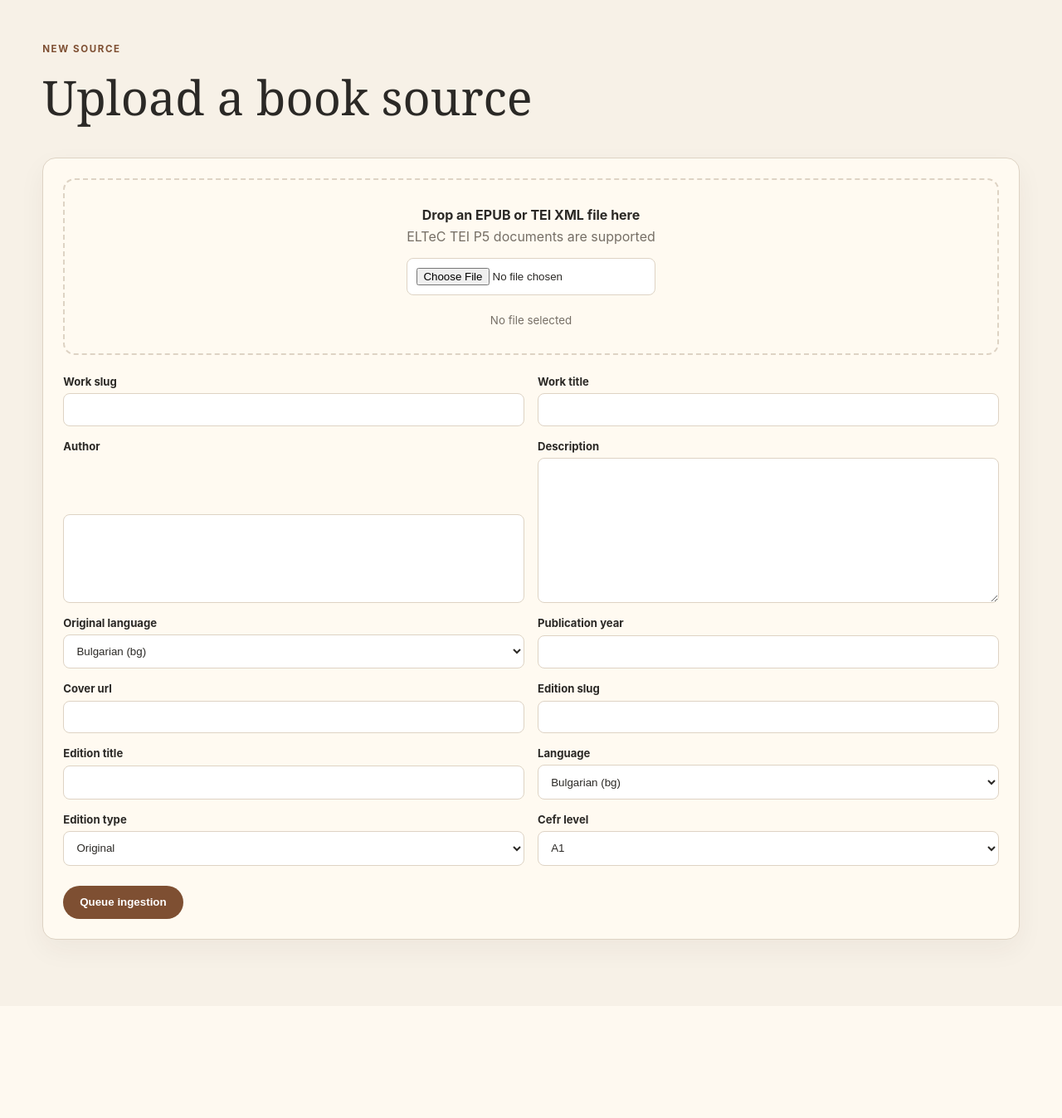
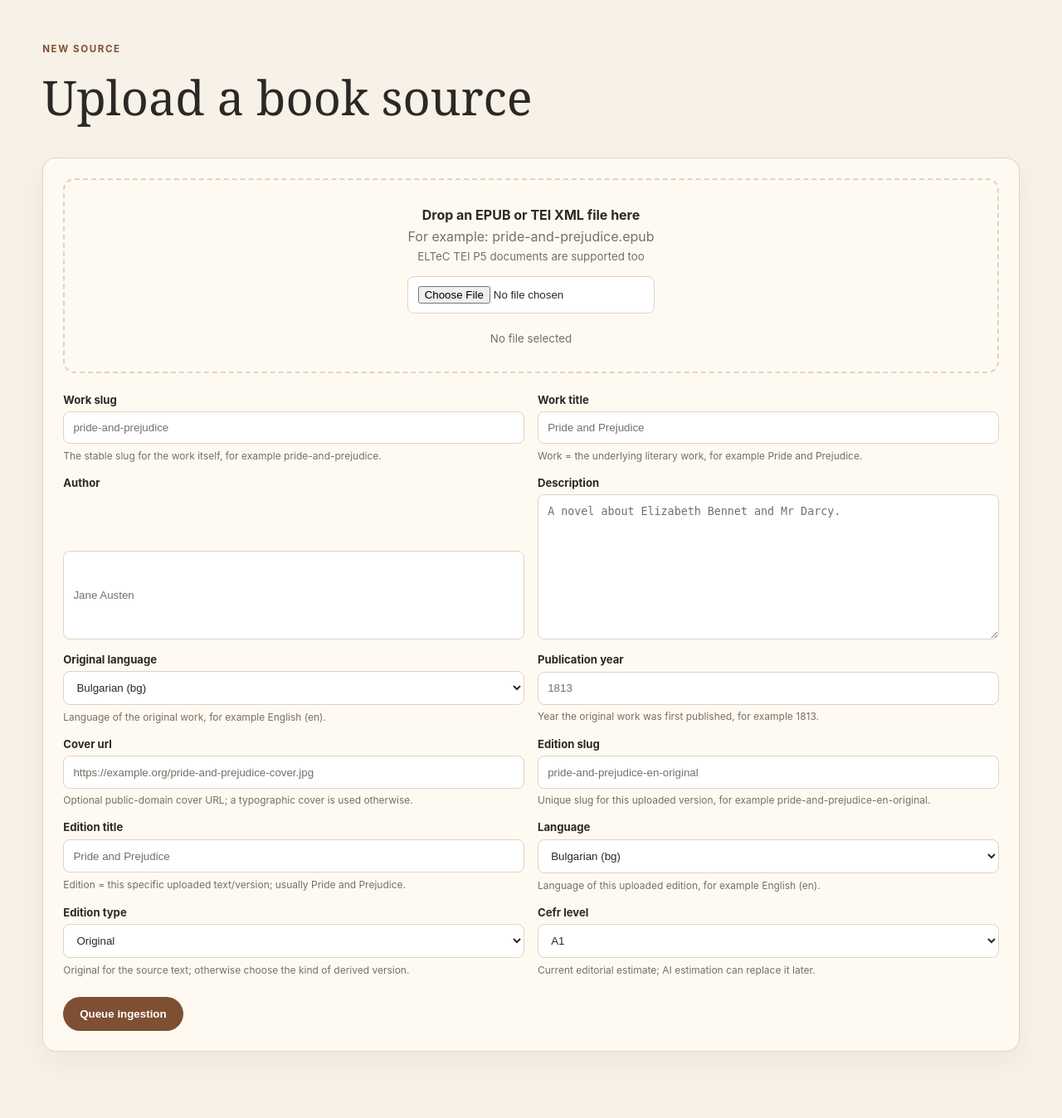
Before and after one commit to almonium-platform/almonium-book-processor, a Django app: page /upload/ in a window 1280 px wide. Shown: the part 64-1412 px from the top of the page at 83% size. Before the commit the page ends 1217 px from the top, so only its background shows below. Run offline with Django 5.2, Linux system fonts and the light colour scheme; the visitor is signed in with stand-in values (Sample User, id 1); parts of the project's set-up code (start-up, migrations or seed data) failed here and were passed over.

Commit message:
feat: upload form usability

```diff
--- a/src/almonium_book_processor/catalog/forms.py
+++ b/src/almonium_book_processor/catalog/forms.py
@@ -13,28 +13,65 @@ class EditionUploadForm(forms.Form):
         validators=[],
         widget=forms.ClearableFileInput(attrs={"accept": ".epub,.xml", "data-drop-input": "true"}),
     )
-    work_slug = forms.SlugField(max_length=160)
-    work_title = forms.CharField(max_length=500)
-    author = forms.CharField(max_length=300)
-    description = forms.CharField(widget=forms.Textarea, required=False)
+    work_slug = forms.SlugField(
+        max_length=160,
+        help_text="The stable slug for the work itself, for example pride-and-prejudice.",
+        widget=forms.TextInput(attrs={"placeholder": "pride-and-prejudice"}),
+    )
+    work_title = forms.CharField(
+        max_length=500,
+        help_text="Work = the underlying literary work, for example Pride and Prejudice.",
+        widget=forms.TextInput(attrs={"placeholder": "Pride and Prejudice"}),
+    )
+    author = forms.CharField(
+        max_length=300,
+        widget=forms.TextInput(attrs={"placeholder": "Jane Austen"}),
+    )
+    description = forms.CharField(
+        widget=forms.Textarea(
+            attrs={"placeholder": "A novel about Elizabeth Bennet and Mr Darcy."}
+        ),
+        required=False,
+    )
     original_language = forms.ChoiceField(
         choices=LANGUAGE_CHOICES,
-        help_text="ISO 639-1 language code for the original work.",
+        help_text="Language of the original work, for example English (en).",
     )
-    publication_year = forms.IntegerField(min_value=1, max_value=9999)
+    publication_year = forms.IntegerField(
+        min_value=1,
+        max_value=9999,
+        help_text="Year the original work was first published, for example 1813.",
+        widget=forms.NumberInput(attrs={"placeholder": "1813"}),
+    )
     cover_url = forms.URLField(
         max_length=1000,
         required=False,
         assume_scheme="https",
-        help_text="Optional public-domain cover image URL. A typographic cover is used otherwise.",
+        help_text="Optional public-domain cover URL; a typographic cover is used otherwise.",
+        widget=forms.URLInput(
+            attrs={"placeholder": "https://example.org/pride-and-prejudice-cover.jpg"}
+        ),
     )
-    edition_slug = forms.SlugField(max_length=180)
-    edition_title = forms.CharField(max_length=500)
+    edition_slug = forms.SlugField(
+        max_length=180,
+        help_text=(
+            "Unique slug for this uploaded version, for example pride-and-prejudice-en-original."
+        ),
+        widget=forms.TextInput(attrs={"placeholder": "pride-and-prejudice-en-original"}),
+    )
+    edition_title = forms.CharField(
+        max_length=500,
+        help_text="Edition = this specific uploaded text/version; usually Pride and Prejudice.",
+        widget=forms.TextInput(attrs={"placeholder": "Pride and Prejudice"}),
+    )
     language = forms.ChoiceField(
         choices=LANGUAGE_CHOICES,
-        help_text="ISO 639-1 language code for this edition.",
+        help_text="Language of this uploaded edition, for example English (en).",
     )
-    edition_type = forms.ChoiceField(choices=Edition.EditionType.choices)
+    edition_type = forms.ChoiceField(
+        choices=Edition.EditionType.choices,
+        help_text="Original for the source text; otherwise choose the kind of derived version.",
+    )
     cefr_level = forms.ChoiceField(
         choices=Edition.CEFRLevel.choices,
         help_text="Current editorial estimate; AI estimation can replace it later.",
--- a/src/almonium_book_processor/catalog/static/catalog/app.css
+++ b/src/almonium_book_processor/catalog/static/catalog/app.css
@@ -35,7 +35,9 @@ dd { margin: .15rem 0 0; font-weight: 700; }
 .drop-zone span, .drop-zone small { color: var(--muted); margin-top: .35rem; }
 .form-grid { display: grid; grid-template-columns: repeat(2, 1fr); gap: 1rem; margin: 1.5rem 0; }
 .form-grid label { display: grid; gap: .4rem; font-size: .82rem; font-weight: 700; }
+.field-help { color: var(--muted); font-size: .75rem; font-weight: 400; line-height: 1.35; }
 input, select, textarea { width: 100%; border: 1px solid var(--line); border-radius: 8px; background: white; padding: .7rem; color: var(--ink); }
+input::placeholder, textarea::placeholder { color: var(--muted); opacity: 1; }
 .metrics { display: grid; grid-template-columns: repeat(4, 1fr); gap: 1rem; }
 .metrics div { background: var(--card); border: 1px solid var(--line); border-radius: 12px; padding: 1rem; display: grid; }
 .metrics strong { font: 1.8rem Georgia, serif; }
--- a/src/almonium_book_processor/catalog/templates/catalog/upload.html
+++ b/src/almonium_book_processor/catalog/templates/catalog/upload.html
@@ -6,13 +6,14 @@
   {% csrf_token %}
   <label class="drop-zone" data-drop-zone>
     <strong>Drop an EPUB or TEI XML file here</strong>
-    <span>ELTeC TEI P5 documents are supported</span>
+    <span>For example: pride-and-prejudice.epub</span>
+    <small>ELTeC TEI P5 documents are supported too</small>
     {{ form.source_file }}
     <small data-file-name>No file selected</small>
   </label>
   {{ form.source_file.errors }}
   <div class="form-grid">
-    {% for field in form %}{% if field.name != "source_file" %}<label><span>{{ field.label }}</span>{{ field }}{{ field.errors }}</label>{% endif %}{% endfor %}
+    {% for field in form %}{% if field.name != "source_file" %}<label><span>{{ field.label }}</span>{{ field }}{% if field.help_text %}<small class="field-help">{{ field.help_text }}</small>{% endif %}{{ field.errors }}</label>{% endif %}{% endfor %}
   </div>
   <button class="button" type="submit">Queue ingestion</button>
 </form>
```
Also changed, not shown: tests/catalog/test_web_workflow.py (+15 -0 lines).
